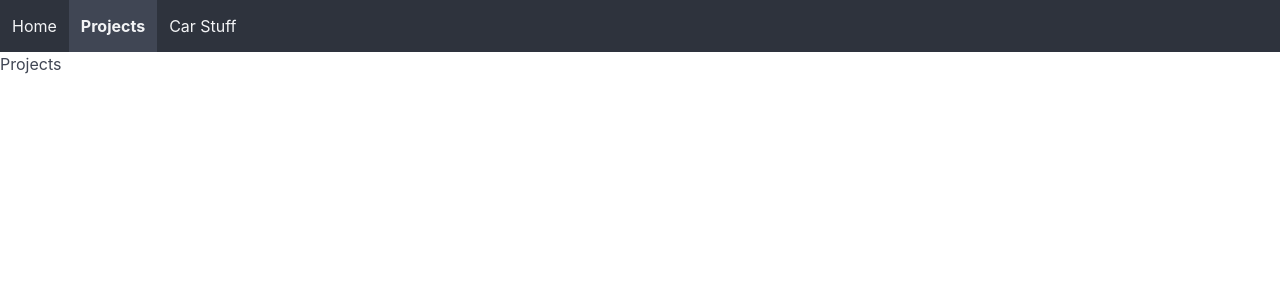
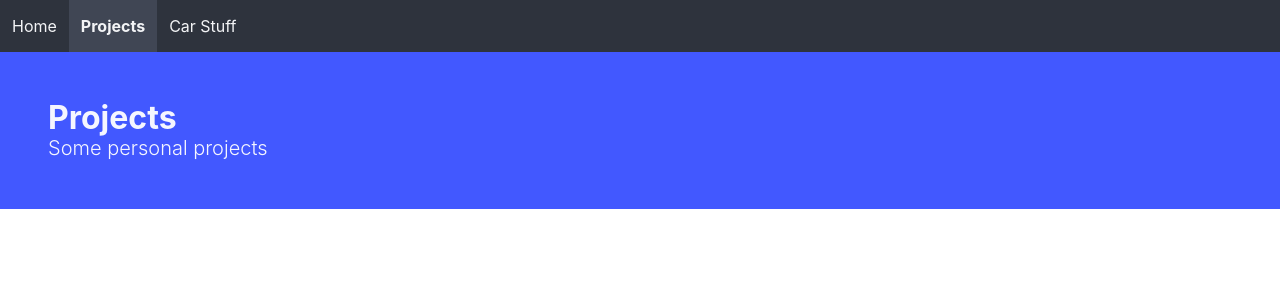
Before and after one commit to gabe-lepo/portfolio-site, a React (Create React App) app: page /projects in a window 1280 px wide. Shown: the top 300 px of the page. Built offline with nearby package versions, Linux system fonts and the light colour scheme.

Commit message:
added page hero component

```diff
--- /dev/null
+++ b/src/components/PageHero.tsx
@@ -0,0 +1,16 @@
+interface HeroProps {
+   title: string;
+   subtitle: string;
+   classes?: string;
+}
+
+export default function PageHero({title, subtitle, classes}: HeroProps) {
+   return(
+      <section className={`hero ${classes}`}>
+         <div className="hero-body">
+            <p className="title has-text-weight-bold">{title}</p>
+            <p className="subtitle has-text-weight-light">{subtitle}</p>
+         </div>
+      </section>
+   )
+}
--- a/src/pages/CarStuff.tsx
+++ b/src/pages/CarStuff.tsx
@@ -1,7 +1,9 @@
+import PageHero from "../components/PageHero";
+
 export default function CarStuff() {
    return(
       <>
-         <h1>Car Stuff</h1>
+         <PageHero title="Car Stuff" subtitle="Car videos!" classes="is-link" />
       </>
    );
 };
--- a/src/pages/Home.tsx
+++ b/src/pages/Home.tsx
@@ -1,7 +1,9 @@
+import PageHero from "../components/PageHero";
+
 export default function Home() {
    return(
       <>
-         <h1>Home</h1>
+         <PageHero title="Home" subtitle="Base page" classes="is-link"/>
       </>
    );
 };
--- a/src/pages/Projects.tsx
+++ b/src/pages/Projects.tsx
@@ -1,7 +1,9 @@
+import PageHero from "../components/PageHero";
+
 export default function Projects() {
    return(
       <>
-         <h1>Projects</h1>
+         <PageHero title="Projects" subtitle="Some personal projects" classes="is-link" />
       </>
    );
 };
```
